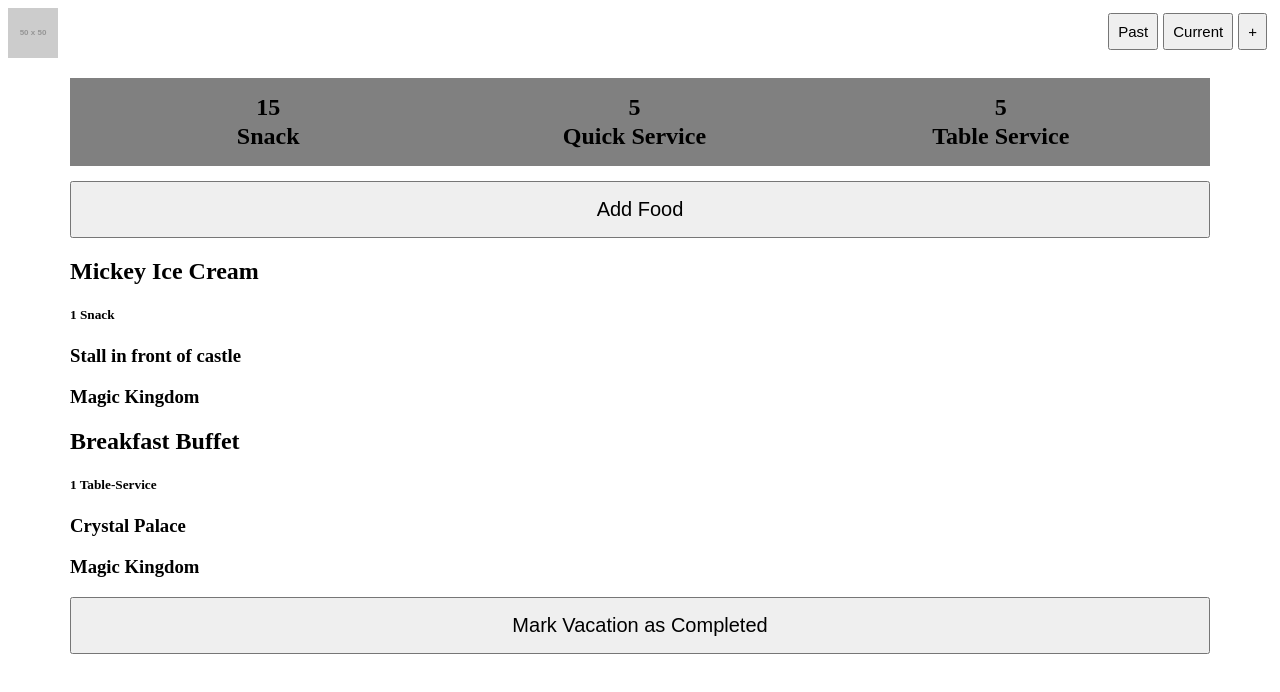
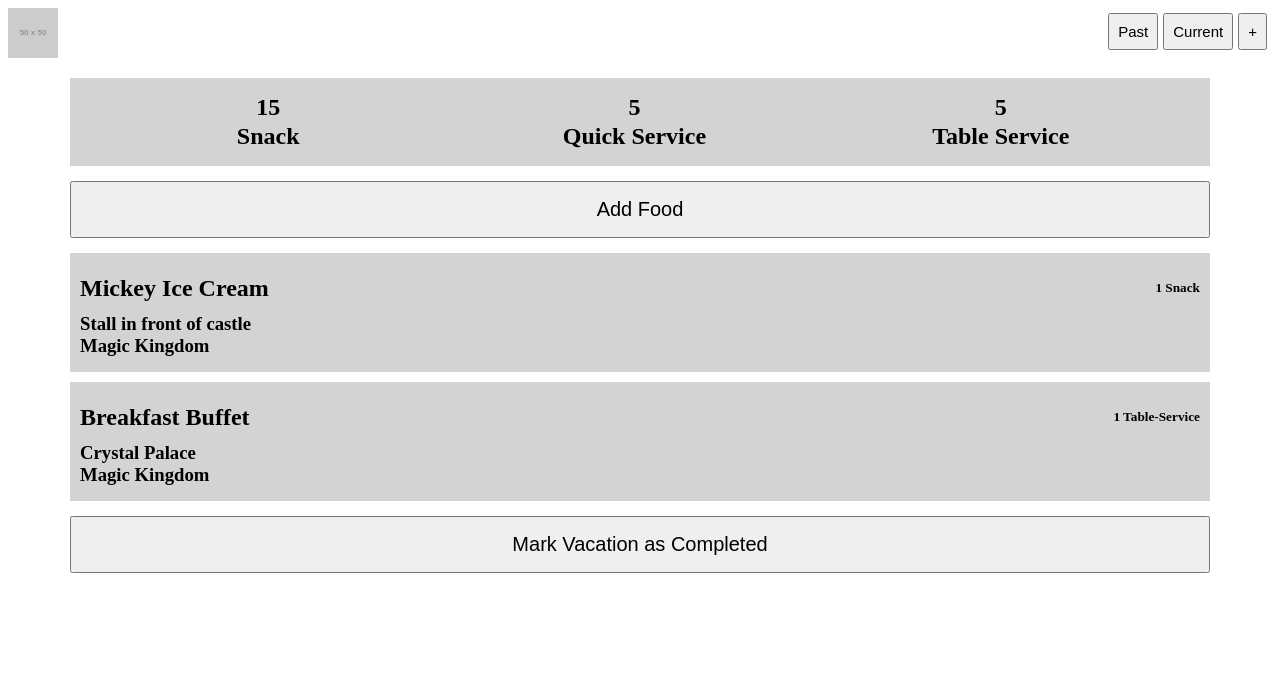
Before and after one commit to christinakerr/disney-dining-tracker, a React (Create React App) app in the folder client/: page / in a window 1280 px wide. Shown: the top 692 px of the page. Built offline with nearby package versions, Linux system fonts and the light colour scheme.

Commit message:
styled layout of food list on home page

```diff
--- a/client/src/components/CreditsRemaining.js
+++ b/client/src/components/CreditsRemaining.js
@@ -18,6 +18,6 @@ export default CreditsRemaining;
 const container = css`
     margin-top: 20px;
     padding: 15px;
-    background-color: gray;
+    background-color: LightGrey;
     display: flex;
 `
--- a/client/src/components/FoodItem.js
+++ b/client/src/components/FoodItem.js
@@ -4,11 +4,15 @@ import H2 from "./Text/H2";
 import H5 from "./Text/H5";
 import H3 from "./Text/H3";
 
+import { css } from '@emotion/react'
+
 function FoodItem(props){
     return (
-        <div>
-            <H2>{props.name}</H2>
-            <H5>{props.credit}</H5>
+        <div css={section}>
+            <div css={header}>
+                <H2>{props.name}</H2>
+                <H5>{props.credit}</H5>
+            </div>
             <H3>{props.location}</H3>
             <H3>{props.park}</H3>
         </div>
@@ -16,3 +20,17 @@ function FoodItem(props){
 }
 
 export default FoodItem;
+
+const section = css`
+    background-color: LightGrey;
+    margin: 10px auto;
+    padding: 10px;
+    padding-bottom: 15px;
+`
+
+const header = css`
+    display: flex;
+    justify-content: space-between;
+    align-items: center;
+    height: 50px;
+`
--- a/client/src/components/Text/H3.js
+++ b/client/src/components/Text/H3.js
@@ -1,9 +1,15 @@
 /** @jsxImportSource @emotion/react */
+
+import { css } from '@emotion/react'
 
 function H3(props){
     return (
-        <h3>{props.children}</h3>
+        <h3 css={styles}>{props.children}</h3>
     );
 }
 
 export default H3;
+
+const styles = css`
+    margin: 0;
+`
```
Also changed, not shown: client/src/components/Text/H2.js (line endings or trailing spaces), client/src/components/Text/H5.js (line endings or trailing spaces).
